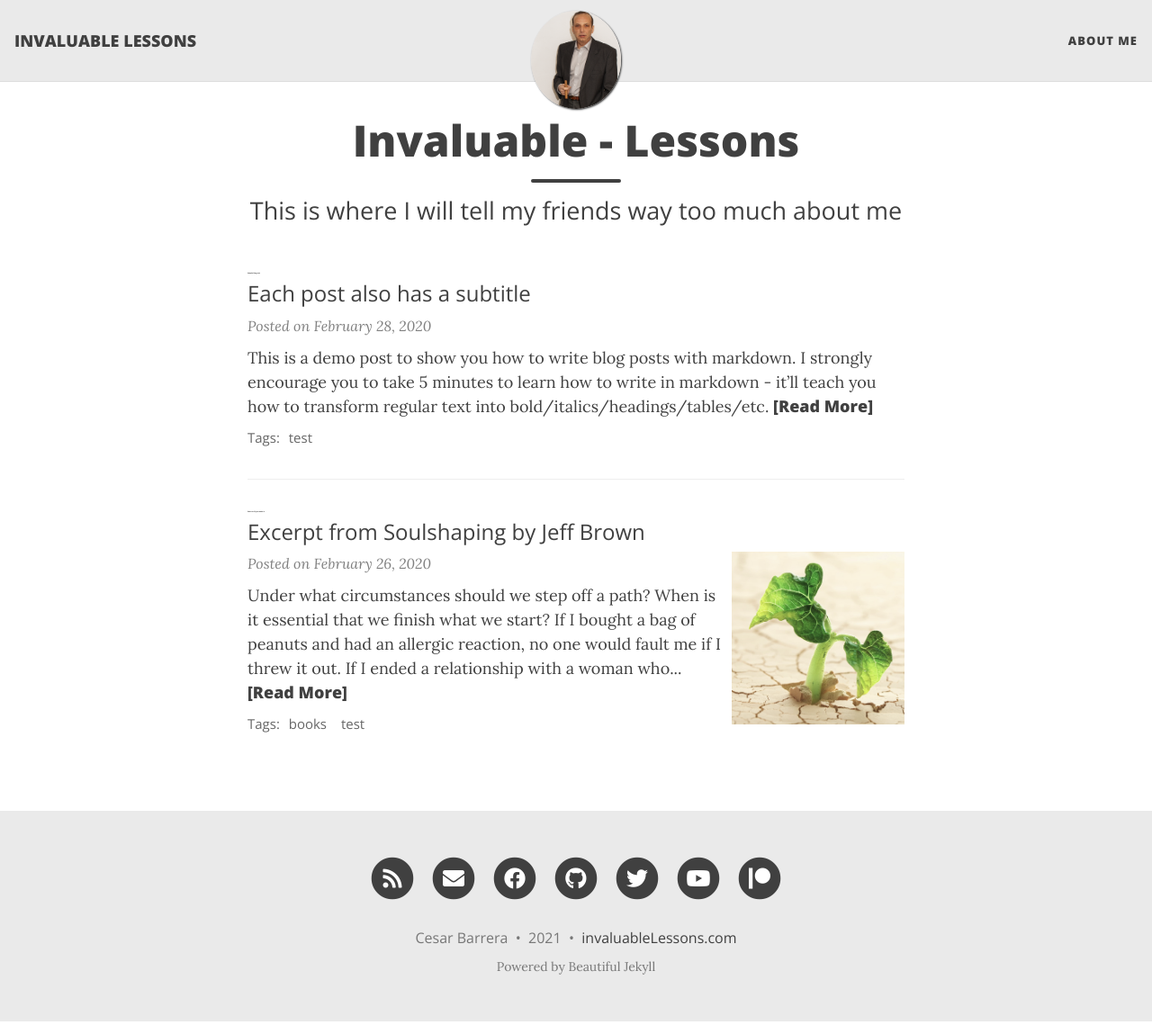
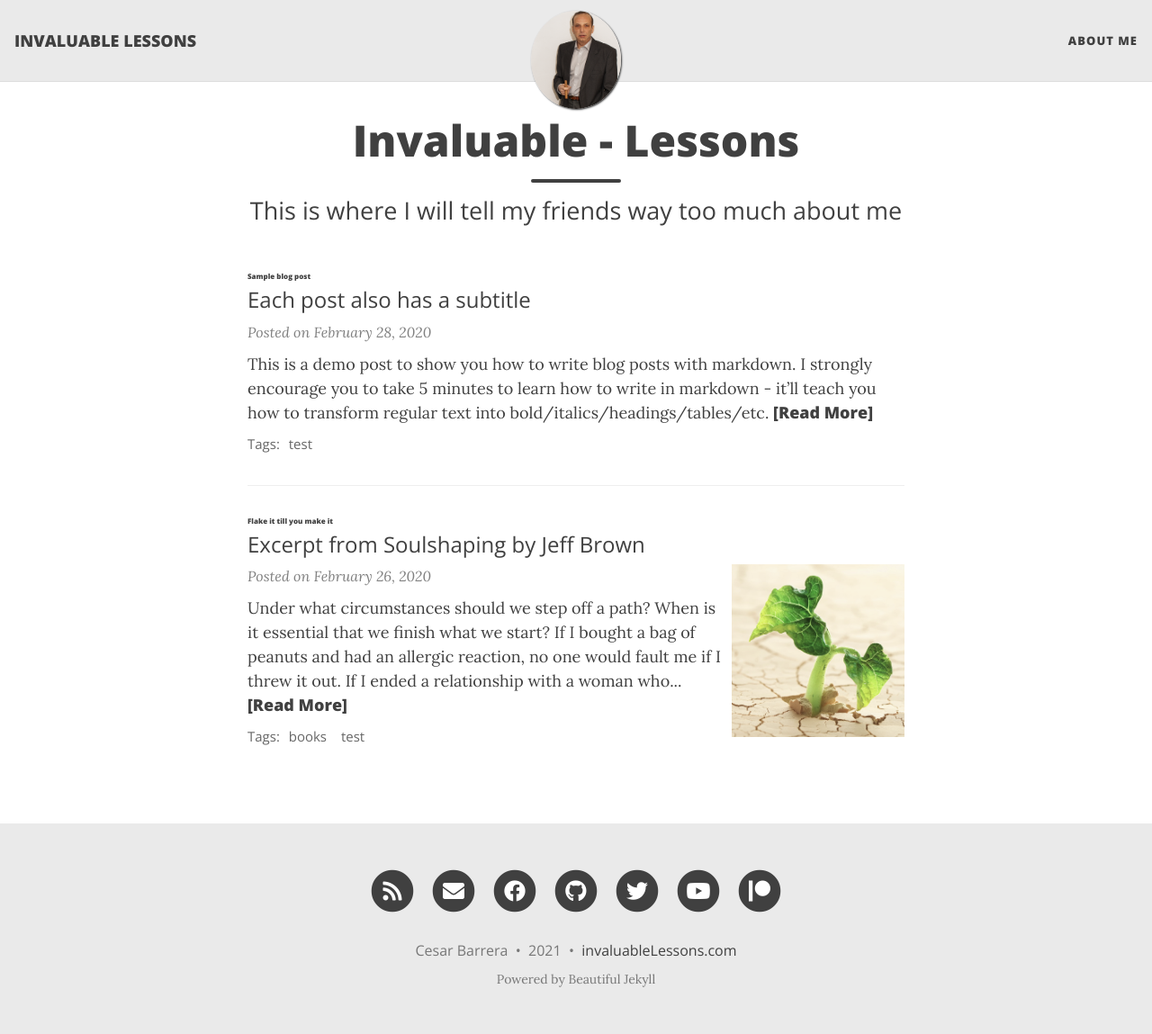
Before and after one commit to quintabatan/quintabatan.github.io, a Jekyll site: the page built from index.html, in a window 1280 px wide and 1149 px high. Shown: the whole window at 90% size. Built offline with Jekyll 4.4.1, drawn with Linux system fonts in a browser that asks for light colours; nearby versions of some CDN libraries; the list of posts is cut into pages by our own code.

Commit message:
Update beautifuljekyll.css

```diff
--- a/assets/css/beautifuljekyll.css
+++ b/assets/css/beautifuljekyll.css
@@ -455,7 +455,7 @@ footer .footer-custom-content {
 }
 
 .post-preview .post-title {
-  font-size: 0.1rem;
+  font-size: 0.5rem;
   margin-top: 0;
 }
 .post-preview .post-subtitle {
@@ -539,7 +539,7 @@ footer .footer-custom-content {
 
 @media (min-width: 768px) {
   .post-preview .post-title {
-    font-size: 0.1rem;
+    font-size: 0.5rem;
   }
 }
 
```
